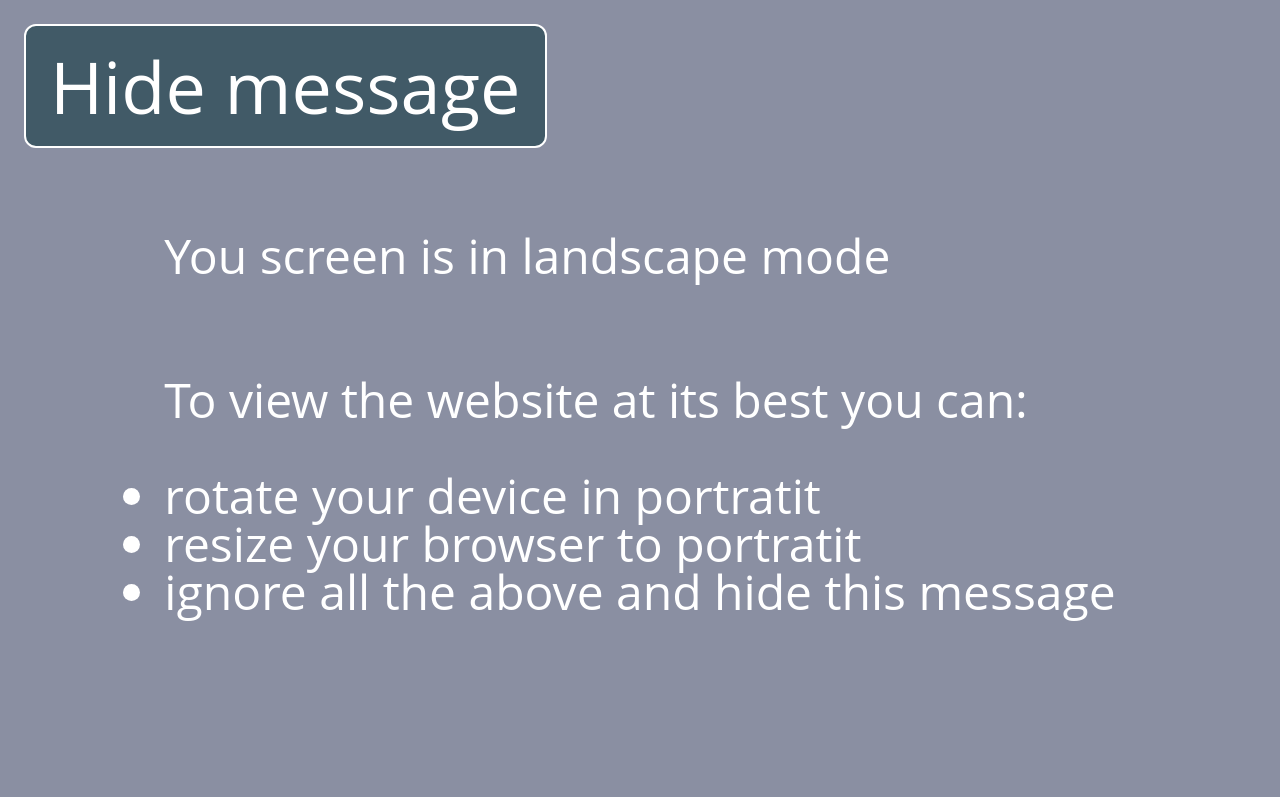
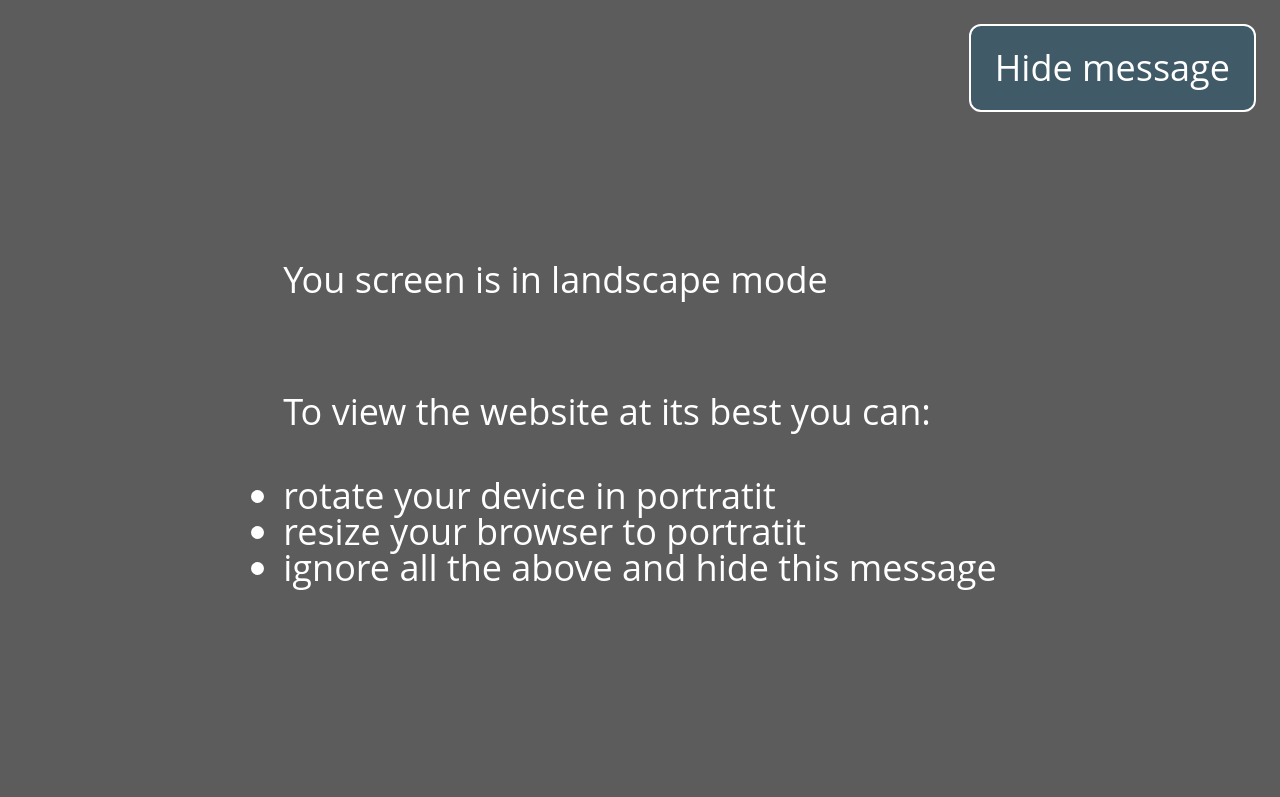
Before and after one commit to thatflav/my-resume, a website: page src/index.pug in a window 1280 px wide. Shown: the top 797 px of the page. Drawn offline with nearby package versions, Linux system fonts and the light colour scheme; files that its build step writes are made by us from their sources; files whose address does not match are found by name; a web font is replaced by a local one.

Commit message:
Add new colors in color.scss file and tweak the landscape

```diff
--- a/src/_modules/config/color.scss
+++ b/src/_modules/config/color.scss
@@ -19,6 +19,7 @@
   --color-gumbo: #7ea1a6;
   --color-fantasy: #f9f0ee;
   --color-twilight: #e3ceda;
+  --color-scorpion: #5C5C5C;
   }
   // $color-geraldine: #fb9e91;
   // $color-terracotta: #e97568;
--- a/src/_modules/landscape/landscape.scss
+++ b/src/_modules/landscape/landscape.scss
@@ -8,7 +8,7 @@
   top: 0;
   width: 100vw;
   height: 100vh;
-  background-color: var(--color-manatee);
+  background-color: var(--color-scorpion);
   transition: 0.25s;
 }
 
@@ -18,8 +18,8 @@
   color: var(--color-white);
   position: fixed;
   top: 1rem;
-  left: 1rem;
-  font-size: 3rem;
+  right: 1rem;
+  font-size: 1.5rem;
   padding: 1rem;
   border-radius: 0.5rem;
   text-decoration: none;
@@ -36,7 +36,7 @@
     align-items: center;
     justify-content: center;
     color: var(--color-white);
-    font-size: 2rem;
+    font-size: 1.5rem;
   }
 
   .landscape__list {
```
